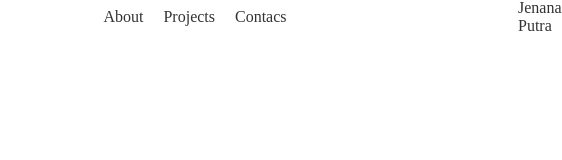
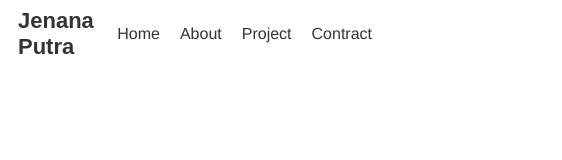
Before and after one commit to Jenanaputra/jung, a plain HTML site: page index.html in a window 390 px wide. Shown: the whole page, 562 px wide, since content can reach past the window. Drawn offline with Linux system fonts and the light colour scheme.

Commit message:
it starts to look like as expected

```diff
--- a/index.html
+++ b/index.html
@@ -10,9 +10,12 @@
     <nav>
         <ul>
             <li class="left"><a href="#">Jenana Putra</a></li>
-            <li><a href="#">About</a></li>
-            <li><a href="#">Projects</a></li>
-            <li><a href="#">Contacs</a></li>
+            <div class="center">
+                <li><a href="#">Home</a></li>
+                <li><a href="#">About</a></li>
+                <li><a href="#">Project</a></li>
+                <li><a href="#">Contract</a></li>
+            </div>
         </ul>
     </nav>
 </body>
--- a/styles.css
+++ b/styles.css
@@ -1,26 +1,54 @@
-/* styles.css */
-
+/* Base styles for the navigation menu */
 nav ul {
     display: flex;
+    justify-content: space-between; /* Space out left and center content */
     align-items: center; /* Vertically align items */
-    justify-content: center; /* Center the main navigation items */
     list-style-type: none;
     padding: 0;
     margin: 0;
-    width: 100%; /* Ensure the full width of the nav bar */
-    position: relative; /* Allow precise positioning of items */
+    width: 100%; /* Full width of the nav bar */
 }
 
 nav ul .left {
-    position: absolute; /* Position "Jenana Putra" independently */
-    left: 500px; /* Move slightly to the left */
+    margin-left: 10px; /* Keep "Jenana Putra" near the left edge */
+}
+
+nav ul .center {
+    display: flex;
+    justify-content: center; /* Center the menu items */
+    flex-grow: 1; /* Make the center section grow to take up the available space */
 }
 
 nav ul li {
-    margin: 0 10px; /* Spacing between center items */
+    margin: 0 10px; /* Spacing between menu items */
 }
 
-a {
+nav ul .left a {
+    font-family: 'Arial', sans-serif;
+    font-size: 22px;
+    font-weight: bold;
+}
+
+nav ul li a {
+    font-family: 'Helvetica', sans-serif;
+    font-size: 16px;
     text-decoration: none;
-    color: #333; /* Example: Dark gray color */
+    color: #333;
 }
+
+/* Make the layout the same on desktop and mobile */
+@media (max-width: 768px) {
+    nav ul {
+        flex-direction: row; /* Keep menu items in a row */
+        justify-content: space-between; /* Space out the left and center items */
+    }
+
+    nav ul .center {
+        flex-grow: 1; /* Allow the center part to grow */
+        justify-content: center; /* Keep the center items aligned */
+    }
+
+    nav ul li {
+        margin: 0 10px; /* Maintain the same spacing on mobile */
+    }
+}
```
